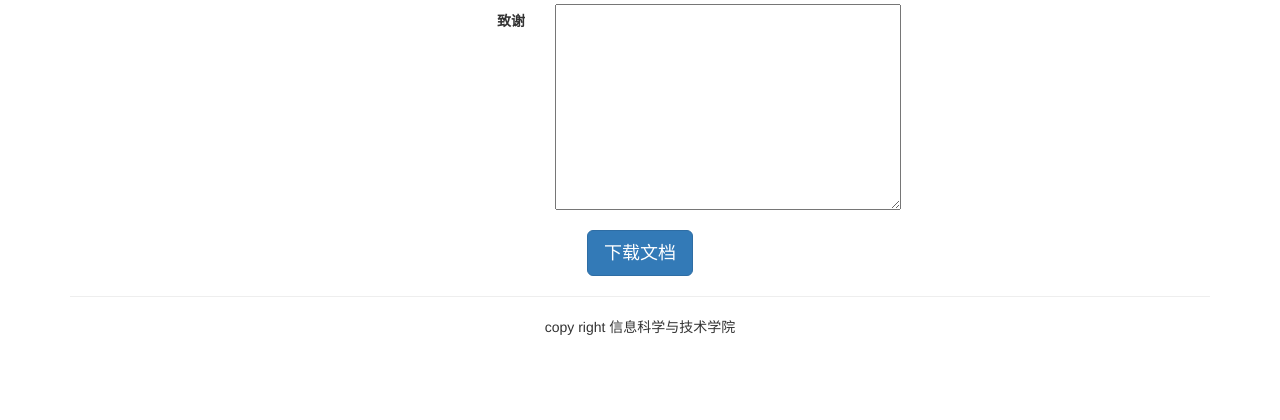
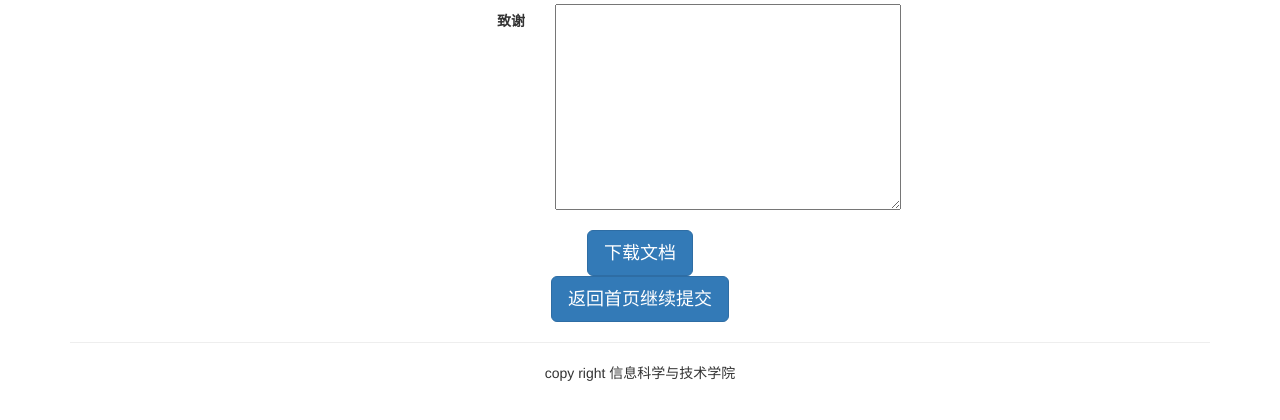
Before and after one commit to cobaltyang/how-to-upload-files, a Django app: template templates/core/after.html in a window 1280 px wide. Shown: the part 364-784 px from the top of the page. Run offline with Django 3.2, Linux system fonts and the light colour scheme; the template is opened without the code that fills it: values that come from a table or form of the project are taken from there, others are empty; some libraries are stand-ins or nearby versions.

Commit message:
星期四10.42 差中间格式

```diff
--- a/templates/core/after.html
+++ b/templates/core/after.html
@@ -25,8 +25,7 @@
         </div>
         <input type="submit" class="btn btn-primary btn-lg" value="下载文档">
  </form>
-
-
+<button class="btn btn-primary btn-lg"  onclick="window.location.href='http://127.0.0.1:8000/core/index/'">返回首页继续提交</button>
 
 </div>
 
```
Also changed, not shown: core/migrations/0009_auto_20210506_1017.py (added).
